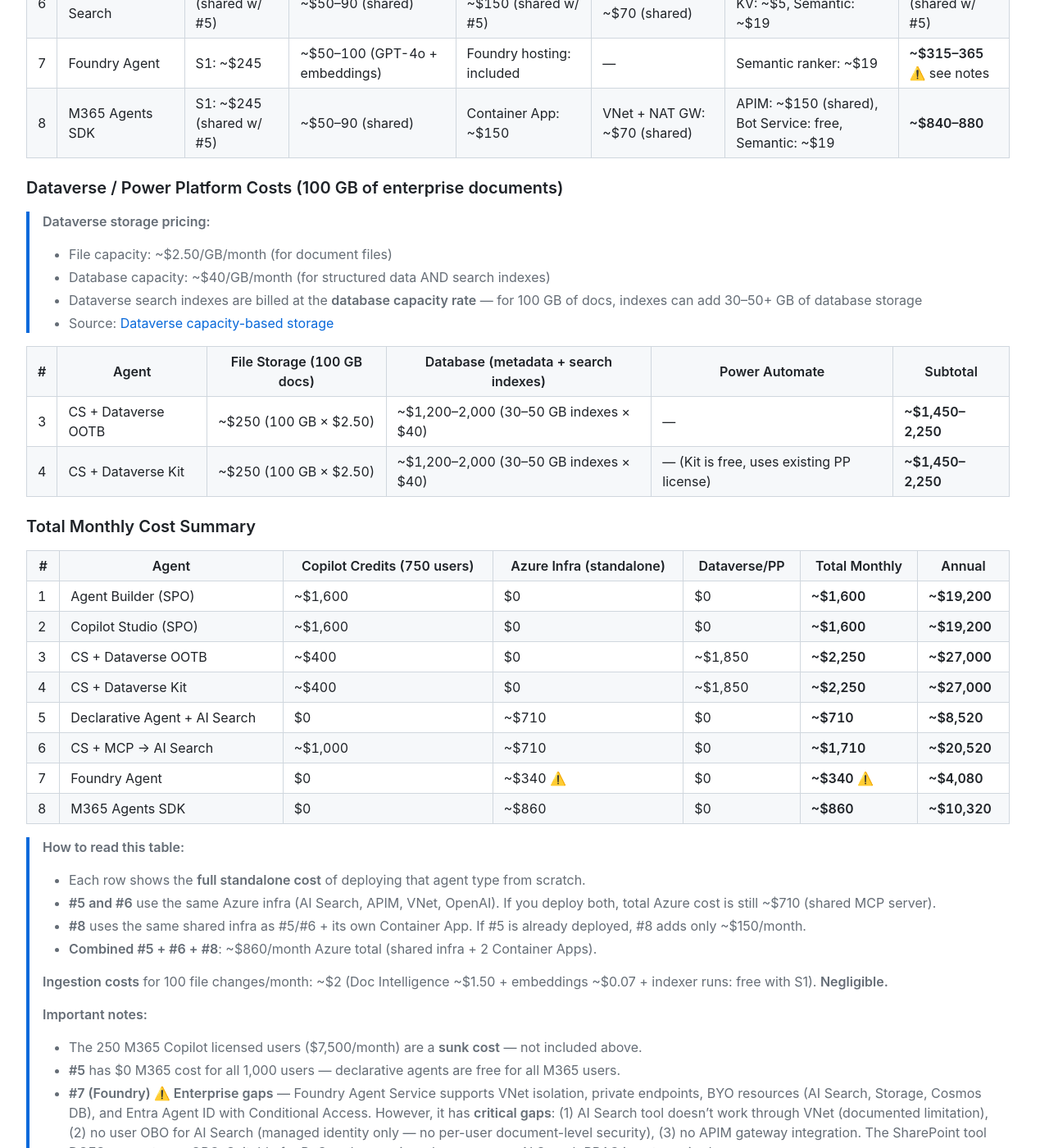
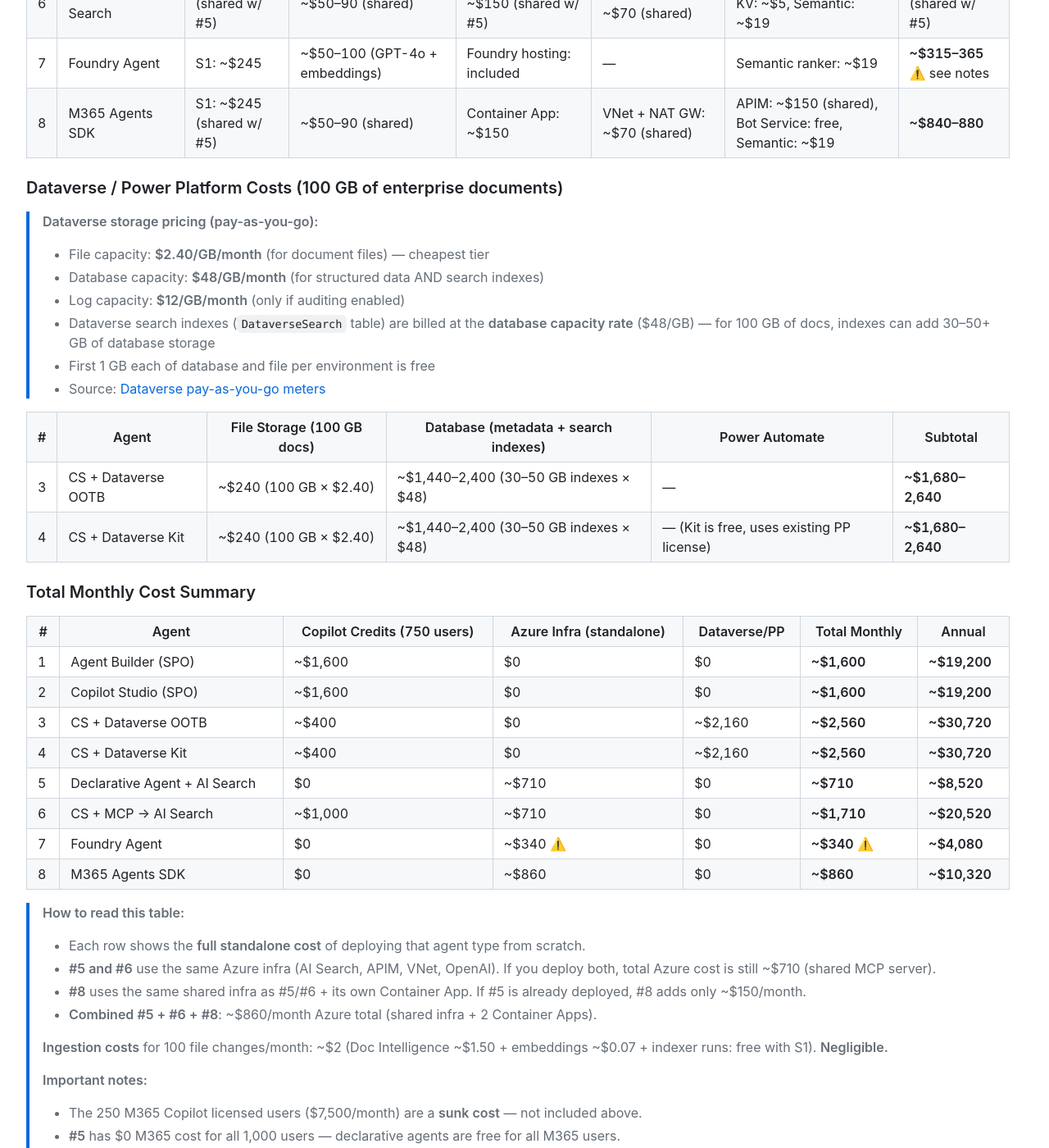
Before and after one commit to ostefka/AgentsAdvancedSearch, a Jekyll site: the page built from COMPARISON.md, in a window 1280 px wide and 1400 px high, scrolled down 9556 px. Shown: the whole window at 82% size. Built offline with Jekyll 4.4.1, drawn with Linux system fonts in a browser that asks for light colours; nearby versions of some CDN libraries; our own code applies the rules of GitHub Pages for plain Markdown files; some of the changed text lies outside the part shown.

Commit message:
Fix Dataverse pricing: official pay-as-you-go rates - database /GB, file .40/GB, log /GB

```diff
--- a/COMPARISON.md
+++ b/COMPARISON.md
@@ -300,16 +300,18 @@ flowchart LR
 
 ### Dataverse / Power Platform Costs (100 GB of enterprise documents)
 
-> **Dataverse storage pricing:**
-> - File capacity: ~$2.50/GB/month (for document files)
-> - Database capacity: ~$40/GB/month (for structured data AND search indexes)
-> - Dataverse search indexes are billed at the **database capacity rate** — for 100 GB of docs, indexes can add 30–50+ GB of database storage
-> - Source: [Dataverse capacity-based storage](https://learn.microsoft.com/en-us/power-platform/admin/capacity-storage)
+> **Dataverse storage pricing (pay-as-you-go):**
+> - File capacity: **$2.40/GB/month** (for document files) — cheapest tier
+> - Database capacity: **$48/GB/month** (for structured data AND search indexes)
+> - Log capacity: **$12/GB/month** (only if auditing enabled)
+> - Dataverse search indexes (`DataverseSearch` table) are billed at the **database capacity rate** ($48/GB) — for 100 GB of docs, indexes can add 30–50+ GB of database storage
+> - First 1 GB each of database and file per environment is free
+> - Source: [Dataverse pay-as-you-go meters](https://learn.microsoft.com/en-us/power-platform/admin/pay-as-you-go-meters)
 
 | # | Agent | File Storage (100 GB docs) | Database (metadata + search indexes) | Power Automate | **Subtotal** |
 |---|-------|---------------------------|-------------------------------------|---------------|--------|
-| 3 | CS + Dataverse OOTB | ~$250 (100 GB × $2.50) | ~$1,200–2,000 (30–50 GB indexes × $40) | — | **~$1,450–2,250** |
-| 4 | CS + Dataverse Kit | ~$250 (100 GB × $2.50) | ~$1,200–2,000 (30–50 GB indexes × $40) | — (Kit is free, uses existing PP license) | **~$1,450–2,250** |
+| 3 | CS + Dataverse OOTB | ~$240 (100 GB × $2.40) | ~$1,440–2,400 (30–50 GB indexes × $48) | — | **~$1,680–2,640** |
+| 4 | CS + Dataverse Kit | ~$240 (100 GB × $2.40) | ~$1,440–2,400 (30–50 GB indexes × $48) | — (Kit is free, uses existing PP license) | **~$1,680–2,640** |
 
 ### Total Monthly Cost Summary
 
@@ -317,8 +319,8 @@ flowchart LR
 |---|-------|-----------------------------|--------------------------|--------------|-------------------|------------|
 | 1 | Agent Builder (SPO) | ~$1,600 | $0 | $0 | **~$1,600** | **~$19,200** |
 | 2 | Copilot Studio (SPO) | ~$1,600 | $0 | $0 | **~$1,600** | **~$19,200** |
-| 3 | CS + Dataverse OOTB | ~$400 | $0 | ~$1,850 | **~$2,250** | **~$27,000** |
-| 4 | CS + Dataverse Kit | ~$400 | $0 | ~$1,850 | **~$2,250** | **~$27,000** |
+| 3 | CS + Dataverse OOTB | ~$400 | $0 | ~$2,160 | **~$2,560** | **~$30,720** |
+| 4 | CS + Dataverse Kit | ~$400 | $0 | ~$2,160 | **~$2,560** | **~$30,720** |
 | 5 | Declarative Agent + AI Search | $0 | ~$710 | $0 | **~$710** | **~$8,520** |
 | 6 | CS + MCP → AI Search | ~$1,000 | ~$710 | $0 | **~$1,710** | **~$20,520** |
 | 7 | Foundry Agent | $0 | ~$340 ⚠️ | $0 | **~$340** ⚠️ | **~$4,080** |
@@ -497,8 +499,9 @@ flowchart TD
 | APIM Standard v2 (VNet integration) | ~$700/month, 50M requests included | Same |
 | APIM Consumption (classic, no dedicated IP) | ~$3.50/million calls | Same |
 | NAT Gateway | ~$32/month + data processing ~$0.045/GB | [NAT Gateway pricing](https://azure.microsoft.com/en-us/pricing/details/azure-nat-gateway/) |
-| Dataverse storage (database) | ~$40/GB/month | [Power Platform pricing](https://www.microsoft.com/en-us/power-platform/products/power-apps/pricing) |
-| Dataverse storage (file) | ~$2.50/GB/month | Same |
+| Dataverse storage (database) | $48/GB/month | [Dataverse pay-as-you-go meters](https://learn.microsoft.com/en-us/power-platform/admin/pay-as-you-go-meters) |
+| Dataverse storage (file) | $2.40/GB/month | Same |
+| Dataverse storage (log) | $12/GB/month | Same |
 | Copilot Credits pack | ~$200/25K credits | [Copilot Studio licensing](https://learn.microsoft.com/en-us/microsoft-copilot-studio/requirements-licensing) |
 | Azure Bot Service F0 | Free | [Bot Service pricing](https://azure.microsoft.com/en-us/pricing/details/bot-services/) |
 
```
